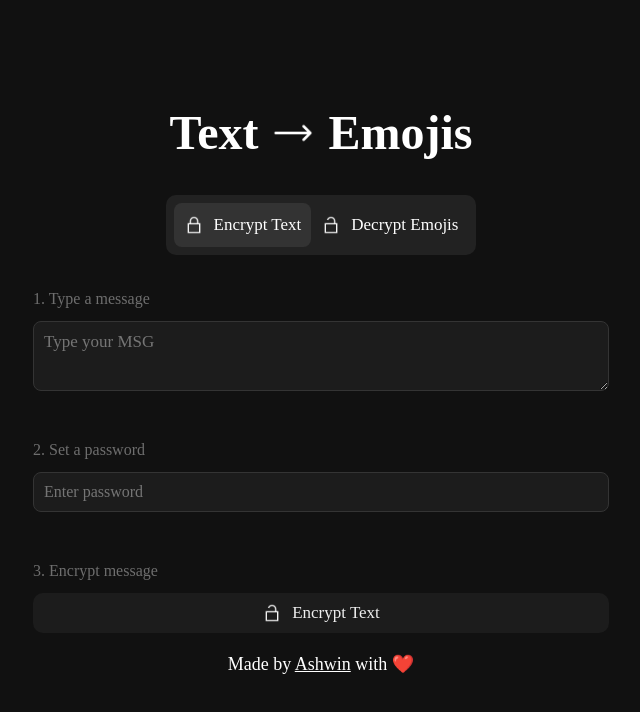
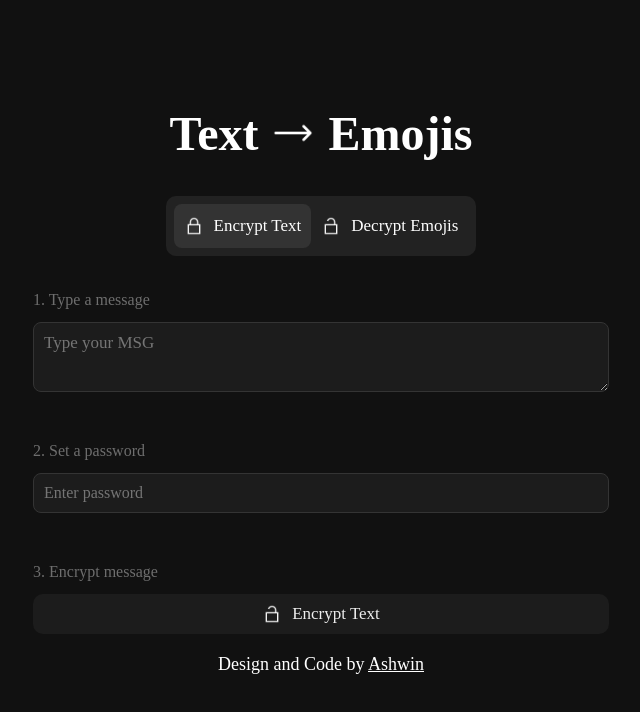
Before and after one commit to MrAshwin2142/text-to-emoji.github.io, a plain HTML site: page index.html in a window 1280 px wide. Shown: the whole page, without its empty margins (319-959 px from the left). Drawn offline with Linux system fonts and the light colour scheme.

Commit message:
Update index.html

```diff
--- a/index.html
+++ b/index.html
@@ -41,7 +41,7 @@
         </div>
             <div id="result">
             </div>
-            <div class="footer">Made by <a href="https://ashwin-portfolioo.netlify.app/">Ashwin</a> with ❤️ </div>
+            <div class="footer">Design and Code by <a href="https://ashwin-portfolioo.netlify.app/">Ashwin</a>  </div>
     </div>
     <script src="script.js"></script>
 </body>
```
